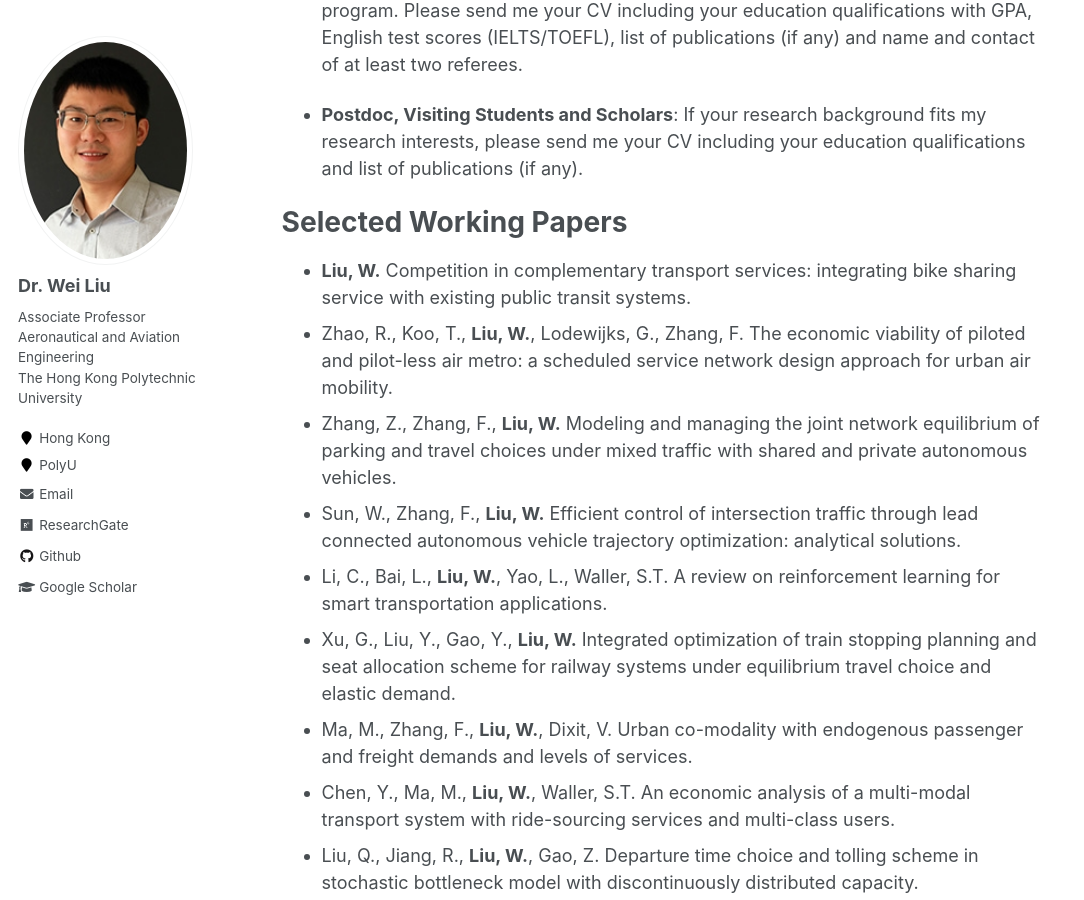
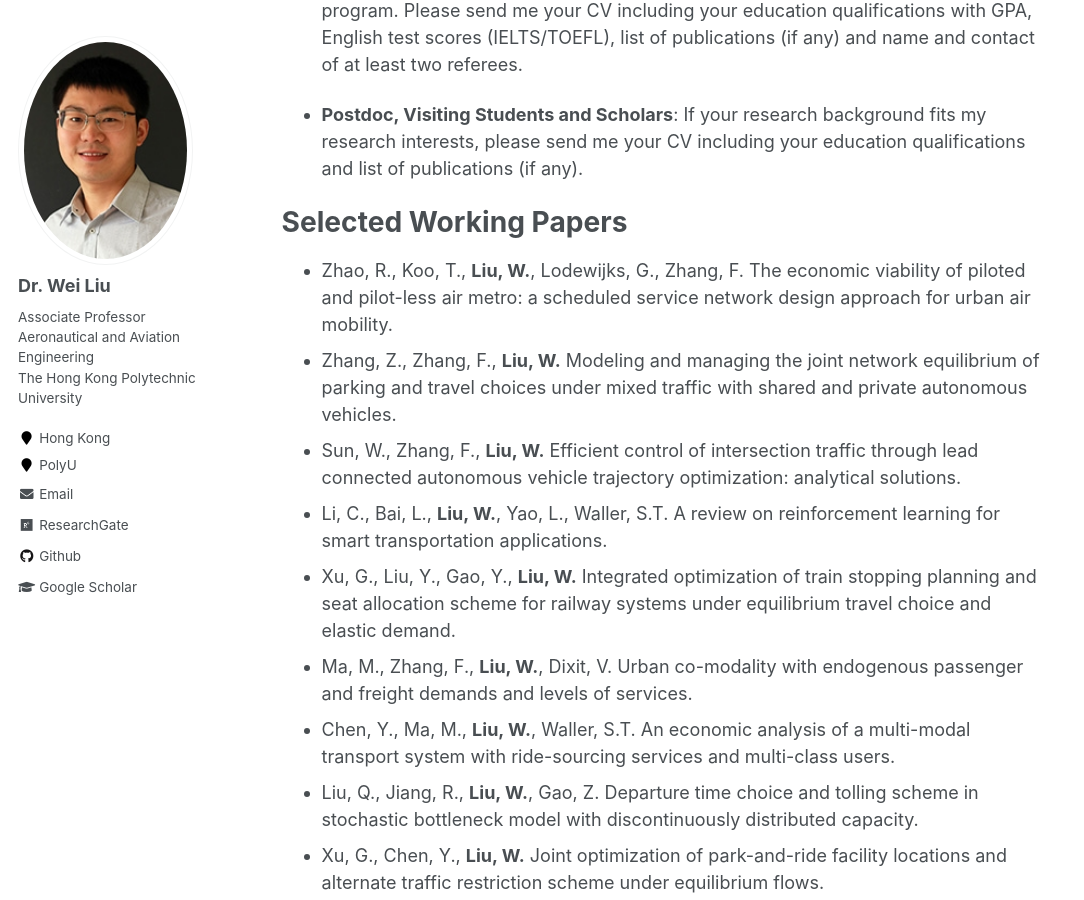
Before and after one commit to weiliu2016/weiliu2016.github.io, a Jekyll site: the page built from _pages/about.md, in a window 1280 px wide and 900 px high, scrolled down 1332 px. Shown: the whole window, without its empty margins (0-1084 px from the left). Built offline with Jekyll 4.4.1, drawn with Linux system fonts in a browser that asks for light colours.

Commit message:
Update about.md

```diff
--- a/_pages/about.md
+++ b/_pages/about.md
@@ -39,7 +39,6 @@ PhD Positions and Academic Visitors
 
 Selected Working Papers
 ======
-- **Liu, W.** Competition in complementary transport services: integrating bike sharing service with existing public transit systems.
 -  Zhao, R., Koo, T., **Liu, W.**, Lodewijks, G., Zhang, F. The economic viability of piloted and pilot-less air metro: a scheduled service network design approach for urban air mobility.
 - Zhang, Z., Zhang, F., **Liu, W.** Modeling and managing the joint network equilibrium of parking and travel choices under mixed traffic with shared and private autonomous vehicles.
 - Sun, W., Zhang, F., **Liu, W.** Efficient control of intersection traffic through lead connected autonomous vehicle trajectory optimization: analytical solutions.
```
